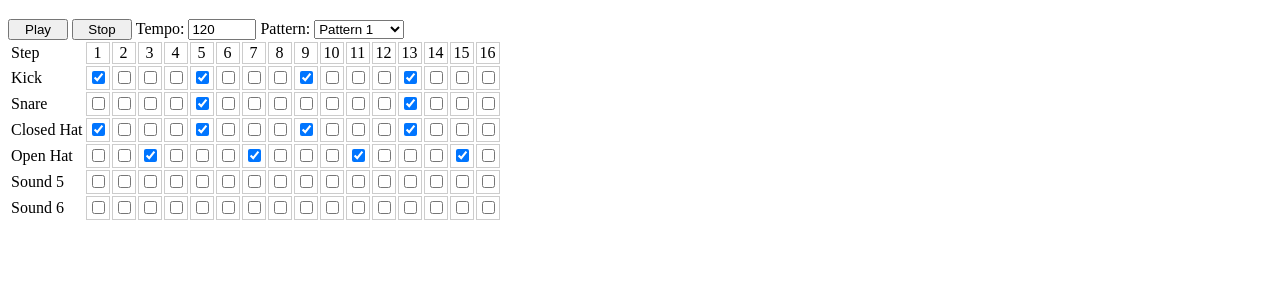
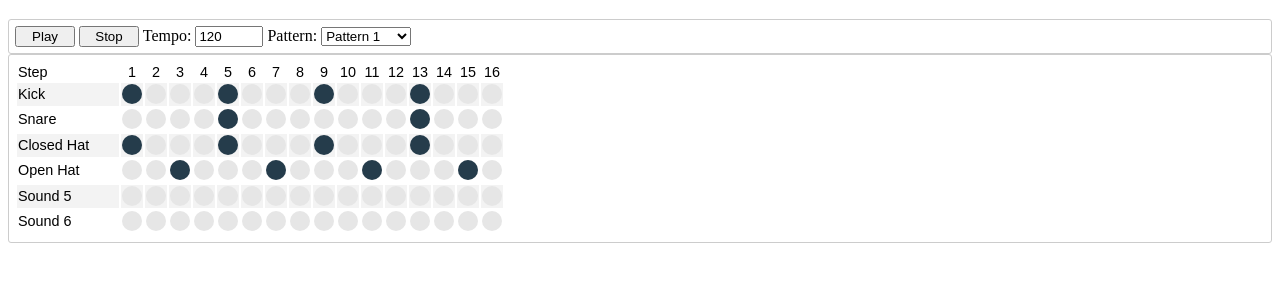
Before and after one commit to travstone/drumMachine, a plain HTML site: page index.html in a window 1280 px wide. Shown: the part 61-342 px from the top of the page. Drawn offline with Linux system fonts and the light colour scheme.

Commit message:
Visual Design update
- Initial tweaks for visDes
- create a separate css file
- generate TDs and style checkboxes

```diff
--- a/index.html
+++ b/index.html
@@ -2,26 +2,11 @@
 <html>
 <head>
 	<title>JS 808</title>
-	<style type="text/css">
-		td:nth-child(1n+2) {
-			border: 1px solid #ccc;
-			min-width: 20px;
-			text-align: center;
-		}
-		button {
-			min-width: 60px;
-		}
-		#tempo {
-			width: 60px;
-		}
-		#patternSelect {
-			min-width: 90px;
-		}
-	</style>
+	<link rel="stylesheet" type="text/css" href="styles.css">
 </head>
 <body>
 	<h1>JS 808</h1>
-	<div id="controls">
+	<div class="controls">
 		<button type="button" id="playPause">Play</button>
 		<button type="button" id="stop">Stop</button>
 		<label>Tempo: <input type="number" name="tempo" id="tempo"></label>
@@ -37,7 +22,7 @@
 		It might be better to generate the following markup dynamically
 		to make it easier to tweak down the road
 	 -->
-	<div id="sounds">
+	<div class="patternGrid" id="sounds">
 		<table>
 			<tr id="stepCounter">
 				<td>Step</td>
@@ -60,117 +45,21 @@
 			</tr>
 			<tr id="sound1">
 				<td contenteditable="true">Kick</td>
-				<td><input type="checkbox" name=""></td>
-				<td><input type="checkbox" name=""></td>
-				<td><input type="checkbox" name=""></td>
-				<td><input type="checkbox" name=""></td>
-				<td><input type="checkbox" name=""></td>
-				<td><input type="checkbox" name=""></td>
-				<td><input type="checkbox" name=""></td>
-				<td><input type="checkbox" name=""></td>
-				<td><input type="checkbox" name=""></td>
-				<td><input type="checkbox" name=""></td>
-				<td><input type="checkbox" name=""></td>
-				<td><input type="checkbox" name=""></td>
-				<td><input type="checkbox" name=""></td>
-				<td><input type="checkbox" name=""></td>
-				<td><input type="checkbox" name=""></td>
-				<td><input type="checkbox" name=""></td>
 			</tr>
 			<tr id="sound2">
 				<td contenteditable="true">Snare</td>
-				<td><input type="checkbox" name=""></td>
-				<td><input type="checkbox" name=""></td>
-				<td><input type="checkbox" name=""></td>
-				<td><input type="checkbox" name=""></td>
-				<td><input type="checkbox" name=""></td>
-				<td><input type="checkbox" name=""></td>
-				<td><input type="checkbox" name=""></td>
-				<td><input type="checkbox" name=""></td>
-				<td><input type="checkbox" name=""></td>
-				<td><input type="checkbox" name=""></td>
-				<td><input type="checkbox" name=""></td>
-				<td><input type="checkbox" name=""></td>
-				<td><input type="checkbox" name=""></td>
-				<td><input type="checkbox" name=""></td>
-				<td><input type="checkbox" name=""></td>
-				<td><input type="checkbox" name=""></td>
 			</tr>
 			<tr id="sound3">
 				<td contenteditable="true">Closed Hat</td>
-				<td><input type="checkbox" name=""></td>
-				<td><input type="checkbox" name=""></td>
-				<td><input type="checkbox" name=""></td>
-				<td><input type="checkbox" name=""></td>
-				<td><input type="checkbox" name=""></td>
-				<td><input type="checkbox" name=""></td>
-				<td><input type="checkbox" name=""></td>
-				<td><input type="checkbox" name=""></td>
-				<td><input type="checkbox" name=""></td>
-				<td><input type="checkbox" name=""></td>
-				<td><input type="checkbox" name=""></td>
-				<td><input type="checkbox" name=""></td>
-				<td><input type="checkbox" name=""></td>
-				<td><input type="checkbox" name=""></td>
-				<td><input type="checkbox" name=""></td>
-				<td><input type="checkbox" name=""></td>
 			</tr>
 			<tr id="sound4">
 				<td contenteditable="true">Open Hat</td>
-				<td><input type="checkbox" name=""></td>
-				<td><input type="checkbox" name=""></td>
-				<td><input type="checkbox" name=""></td>
-				<td><input type="checkbox" name=""></td>
-				<td><input type="checkbox" name=""></td>
-				<td><input type="checkbox" name=""></td>
-				<td><input type="checkbox" name=""></td>
-				<td><input type="checkbox" name=""></td>
-				<td><input type="checkbox" name=""></td>
-				<td><input type="checkbox" name=""></td>
-				<td><input type="checkbox" name=""></td>
-				<td><input type="checkbox" name=""></td>
-				<td><input type="checkbox" name=""></td>
-				<td><input type="checkbox" name=""></td>
-				<td><input type="checkbox" name=""></td>
-				<td><input type="checkbox" name=""></td>
 			</tr>
 			<tr id="sound5">
 				<td contenteditable="true">Sound 5</td>
-				<td><input type="checkbox" name=""></td>
-				<td><input type="checkbox" name=""></td>
-				<td><input type="checkbox" name=""></td>
-				<td><input type="checkbox" name=""></td>
-				<td><input type="checkbox" name=""></td>
-				<td><input type="checkbox" name=""></td>
-				<td><input type="checkbox" name=""></td>
-				<td><input type="checkbox" name=""></td>
-				<td><input type="checkbox" name=""></td>
-				<td><input type="checkbox" name=""></td>
-				<td><input type="checkbox" name=""></td>
-				<td><input type="checkbox" name=""></td>
-				<td><input type="checkbox" name=""></td>
-				<td><input type="checkbox" name=""></td>
-				<td><input type="checkbox" name=""></td>
-				<td><input type="checkbox" name=""></td>
 			</tr>
 			<tr id="sound6">
 				<td contenteditable="true">Sound 6</td>
-				<td><input type="checkbox" name=""></td>
-				<td><input type="checkbox" name=""></td>
-				<td><input type="checkbox" name=""></td>
-				<td><input type="checkbox" name=""></td>
-				<td><input type="checkbox" name=""></td>
-				<td><input type="checkbox" name=""></td>
-				<td><input type="checkbox" name=""></td>
-				<td><input type="checkbox" name=""></td>
-				<td><input type="checkbox" name=""></td>
-				<td><input type="checkbox" name=""></td>
-				<td><input type="checkbox" name=""></td>
-				<td><input type="checkbox" name=""></td>
-				<td><input type="checkbox" name=""></td>
-				<td><input type="checkbox" name=""></td>
-				<td><input type="checkbox" name=""></td>
-				<td><input type="checkbox" name=""></td>
 			</tr>
 		</table>
 	</div>
--- a/js808.js
+++ b/js808.js
@@ -91,11 +91,11 @@ function JS808() {
 				if (sound[currentStepSel]) {
 					// TODO: actually trigger the sound here; currently only highlighting the sound/step visually
 					window.requestAnimationFrame(function() {
-						$currentCel.attr('style','background: red;');
+						$currentCel.find('label').addClass('hit');
 					});
 					window.setTimeout(function() {
 						window.requestAnimationFrame(function() {
-							$currentCel.attr('style', '');
+							$currentCel.find('label').removeClass('hit');
 						});
 					},_self.blinkLength());
 				}
@@ -191,10 +191,28 @@ function JS808() {
 			});
 		},
 
+
+		generateGrid: function() {
+			var _self = this,
+				$td = $('<td><input type="checkbox" name=""><label for=""></label></td>'),
+				$trEls = $('#sounds').find('tr').not('#stepCounter');
+			$trEls.each(function(idx, el) {
+				var count = 0,
+					sound = $(el).attr('id');
+				console.log(idx, el, count, sound);
+				for (count; count < _self.steps; count++) {
+					$(el).append('<td><input type="checkbox" id="'+(sound + 'r' + count)+'" name="'+(sound + 'r' + count)+'"><label for="'+(sound + 'r' + count)+'"></label></td>')
+				}
+			})
+		},
+
 		// A lot of these selectors/jQuery objects could be cached
 		init: function() {
 			var _self = this;
 			_self.$stepCounter = $('#stepCounter');
+
+			_self.generateGrid();
+
 			$('#tempo').val(_self.tempo).on('input change', function(e) {
 				var $targ = $(e.currentTarget),
 					val = $targ.val();
--- /dev/null
+++ b/styles.css
@@ -0,0 +1,74 @@
+
+
+.controls {
+	border: 1px solid #ccc;
+	border-radius: 3px;
+	padding: 6px;
+}
+button {
+	min-width: 60px;
+}
+#tempo {
+	width: 60px;
+}
+#patternSelect {
+	min-width: 90px;
+}
+
+
+.patternGrid {
+	border: 1px solid #ccc;
+	border-radius: 3px;
+	padding: 6px;
+}
+table {
+	font-family: sans-serif;
+	font-size: 0.9em;
+}
+tr:nth-child(1n+2) {
+	line-height: 0.8;
+}
+tr:nth-child(even) {
+	background-color: #f3f3f3;
+}
+td:nth-child(1) {
+	min-width: 100px;
+}
+td:nth-child(1n+2) {
+	/*border: 1px solid #ccc;*/
+	min-width: 20px;
+	text-align: center;
+}
+
+.patternGrid label {
+	display: inline;
+}
+
+.patternGrid input[type="checkbox"] {
+	display: none;
+}
+
+.patternGrid input[type="checkbox"] + label {
+	width: 20px;
+	height: 20px;
+	background-color: #e6e6e6;
+    border-radius: 1000px;
+    display: inline-block;
+    position: relative;
+	cursor: pointer;
+    font-size: 1em;
+}
+
+.patternGrid input[type="checkbox"]:checked + label:before {
+    content: ' ';
+    display: block;
+    border-radius: 100px;
+    position: absolute;
+    background: #253C4B;
+    width: 20px;
+    height: 20px;
+
+}
+.patternGrid input[type="checkbox"]:checked + label.hit:before {
+    background: red;
+}
```
